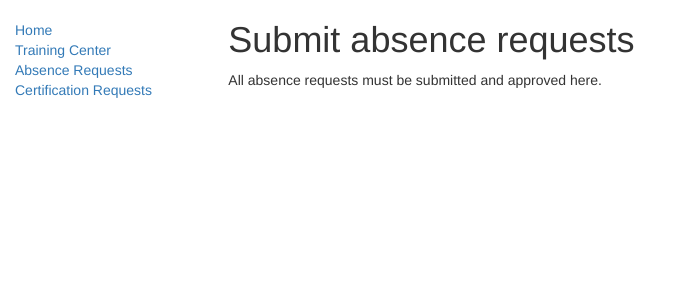
After one commit to smwatts/blt-hr-system, a Django app: page /blt_hr_system/absence_request.html in a window 1280 px wide. The commit adds this page. Shown: the top 300 px of the page, without its empty margins (0-681 px from the left). Run offline with Django 3.2, Linux system fonts and the light colour scheme; some libraries are stand-ins or nearby versions.

Commit message:
added links to each app section

```diff
--- /dev/null
+++ b/blt_hr_system/templates/blt_hr_system/absence_request.html
@@ -0,0 +1,6 @@
+{% extends "blt_hr_system/base.html" %}
+
+{% block content %}
+<h1>Submit absence requests</h1>
+<p>All absence requests must be submitted and approved here.</p>
+{% endblock %}
--- a/blt_hr_system/templates/blt_hr_system/base.html
+++ b/blt_hr_system/templates/blt_hr_system/base.html
@@ -9,7 +9,6 @@
   <script src="https://ajax.googleapis.com/ajax/libs/jquery/1.12.4/jquery.min.js"></script>
   <script src="https://maxcdn.bootstrapcdn.com/bootstrap/3.3.7/js/bootstrap.min.js"></script>
 
-  <!-- Add additional CSS in static file -->
   {% load static %}
   <link rel="stylesheet" href="{% static 'blt_hr_system/css/styles.css' %}">
 </head>
@@ -23,9 +22,9 @@
       {% block sidebar %}
       <ul class="sidebar-nav">
           <li><a href="{% url 'home' %}">Home</a></li>
-          <li><a href="">Training Center</a></li>
-          <li><a href="">Absence Requests</a></li>
-          <li><a href="">Certification Requests</a></li>
+          <li><a href="{% url 'training_center' %}">Training Center</a></li>
+          <li><a href="{% url 'absence_request' %}">Absence Requests</a></li>
+          <li><a href="{% url 'certification_request' %}">Certification Requests</a></li>
       </ul>
      {% endblock %}
       </div>
--- /dev/null
+++ b/blt_hr_system/templates/blt_hr_system/certification_request.html
@@ -0,0 +1,6 @@
+{% extends "blt_hr_system/base.html" %}
+
+{% block content %}
+<h1>Submit certification requests</h1>
+<p>All certifications must be submitted and approved here.</p>
+{% endblock %}
--- /dev/null
+++ b/blt_hr_system/templates/blt_hr_system/training_center.html
@@ -0,0 +1,6 @@
+{% extends "blt_hr_system/base.html" %}
+
+{% block content %}
+<h1>Training Center</h1>
+<p>WORK IN PROGRESS</p>
+{% endblock %}
--- a/blt_hr_system/urls.py
+++ b/blt_hr_system/urls.py
@@ -18,5 +18,11 @@ from django.contrib import admin
 from . import views
 
 urlpatterns = [
-	url(r'^$', views.home, name='home')
+    url(r'^$', views.home, name='home'),
+    url(r'certification_request.html', views.certification_request,
+        name = 'certification_request'),
+    url(r'absence_request.html', views.absence_request,
+        name = 'absence_request'),
+    url(r'training_center.html', views.training_center,
+        name = 'training_center'),
 ]
--- a/blt_hr_system/views.py
+++ b/blt_hr_system/views.py
@@ -4,3 +4,12 @@ from django.shortcuts import render
 
 def home(request):
     return render(request, 'blt_hr_system/home.html')
+
+def certification_request(request):
+    return render(request, 'blt_hr_system/certification_request.html')
+
+def absence_request(request):
+    return render(request, 'blt_hr_system/absence_request.html')
+
+def training_center(request):
+    return render(request, 'blt_hr_system/training_center.html')
```
